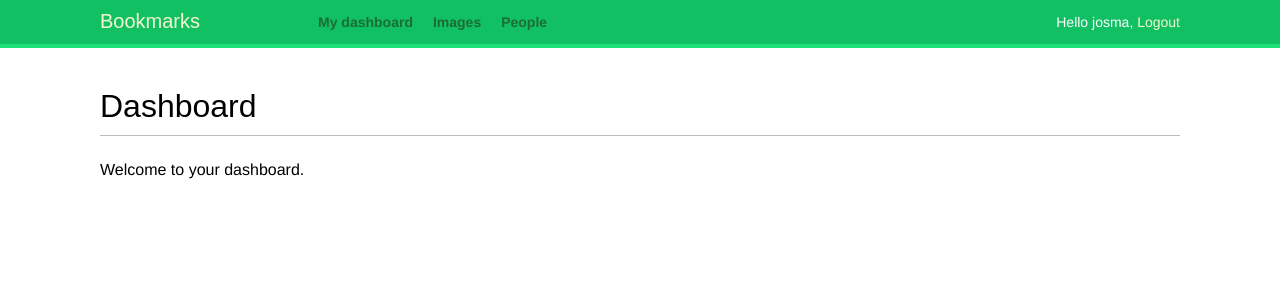
After one commit to JoseMPP/django_social_web, a Django app: page /account/ in a window 1280 px wide. The commit adds this page. Shown: the top 300 px of the page. Run offline with Django 4.2, Linux system fonts and the light colour scheme; a user stored in the database is signed in; some web fonts are replaced.

Commit message:
Login and Logout views and templates created

```diff
--- /dev/null
+++ b/account/templates/account/dashboard.html
@@ -0,0 +1,6 @@
+{% extends 'base.html' %}
+{% block title %}Dashboards{% endblock %}
+{% block content %}
+<h1>Dashboard</h1>
+<p>Welcome to your dashboard.</p>
+{% endblock %}
--- a/account/templates/base.html
+++ b/account/templates/base.html
@@ -13,6 +13,28 @@
 <body>
     <div id="header">
         <span class="logo">Bookmarks</span>
+
+    {% if request.user.is_authenticated %}
+    <ul class="menu">
+        <li {% if section == 'dashboard' %} class="selected" {% endif %}>
+            <a href="{% url 'dashboard' %}">My dashboard</a>
+        </li>
+        <li {% if section == 'dashboard' %} class="selected" {% endif %}>
+            <a href="#">Images</a>
+        </li>
+        <li {% if section == 'dashboard' %} class="selected" {% endif %}>
+            <a href="#">People</a>
+        </li>
+    </ul>
+    {% endif %}
+    <span class="user">
+        {% if request.user.is_authenticated %}
+        Hello {{ request.user.first_name|default:request.user.username }},
+        <a href="{% url 'logout' %}">Logout</a>
+        {% else %}
+        <a href="{% url 'login' ">Log-in</a>
+        {% endif %}
+    </span>
     </div>
     <div id="content">
         {% block content %}
--- a/account/urls.py
+++ b/account/urls.py
@@ -1,5 +1,9 @@
 from django.urls import path
 from . import views
+from django.contrib.auth import views as auth_views
 urlpatterns = [
-    path('login/',views.user_login,name='login'),
+    #path('login/',views.user_login,name='login'),
+    path('login/',auth_views.LoginView.as_view(),name='login'),
+    path('logout/',auth_views.LogoutView.as_view(),name='logout'),
+    path('',views.dashboard,name='dashboard')
 ]
--- a/account/views.py
+++ b/account/views.py
@@ -1,7 +1,15 @@
 from django.shortcuts import render
 from django.http import HttpResponse
 from django.contrib.auth import authenticate,login
+from django.contrib.auth.decorators import login_required
 from .forms import LoginForm
+
+
+@login_required
+def dashboard(request):
+    return render(request,'account/dashboard.html',{
+        'section':'dashboard'
+    })
 
 def user_login(request):
     if request.method == 'POST':
--- a/bookmarks/settings.py
+++ b/bookmarks/settings.py
@@ -31,13 +31,13 @@ ALLOWED_HOSTS = []
 # Application definition
 
 INSTALLED_APPS = [
+    'account.apps.AccountConfig',
     'django.contrib.admin',
     'django.contrib.auth',
     'django.contrib.contenttypes',
     'django.contrib.sessions',
     'django.contrib.messages',
     'django.contrib.staticfiles',
-    'account.apps.AccountConfig',
 ]
 
 MIDDLEWARE = [
@@ -51,6 +51,10 @@ MIDDLEWARE = [
 ]
 
 ROOT_URLCONF = 'bookmarks.urls'
+
+LOGIN_REDIRECT_URL = 'dashboard'
+LOGIN_URL = 'login'
+LOGOUT_URL = 'logout'
 
 TEMPLATES = [
     {
```
Also changed, not shown: account/templates/registration/logged_out.html (added, +9 -0 lines), account/templates/registration/login.html (added, +21 -0 lines), db.sqlite3.
